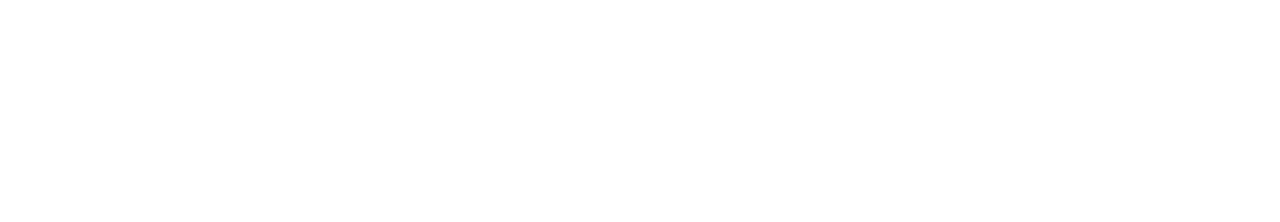
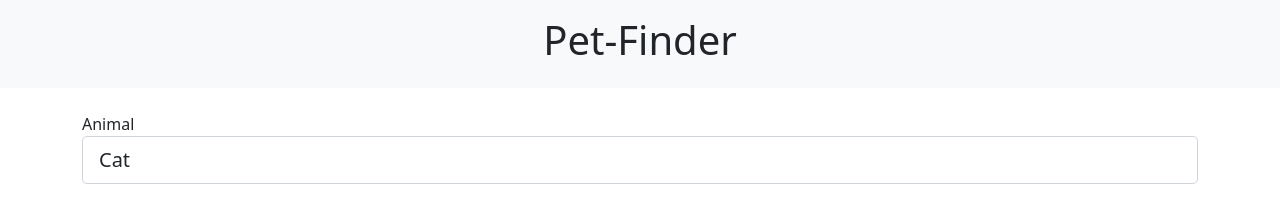
Before and after one commit to AbrahamTesla/petFinder, a website: page index.html in a window 1280 px wide. Drawn offline with nearby package versions, Linux system fonts and the light colour scheme.

Commit message:
adding html

```diff
--- a/index.html
+++ b/index.html
@@ -12,5 +12,22 @@
       />
       <title>PET FINDER</title>
    </head>
-   <body></body>
+   <body>
+      <header class="bg-light text-center mb-4 p-3">
+         <h1>Pet-Finder</h1>
+      </header>
+      <div class="container">
+         <form id="pet-form">
+            <div class="form-group">
+               <label for="animal">Animal</label>
+               <select id="animal" class="form-control form-control-lg mb-3">
+                  <option value="cat">Cat</option>
+                  <option value="dog">Dog</option>
+                  <option value="bird">Bird</option>
+                  <option value="barnyard">Barn yard</option>
+               </select>
+            </div>
+         </form>
+      </div>
+   </body>
 </html>
--- a/package.json
+++ b/package.json
@@ -11,5 +11,8 @@
     "finder"
   ],
   "author": "Vincent Manlangit",
-  "license": "ISC"
+  "license": "ISC",
+  "dependencies": {
+    "fetch-jsonp": "^1.2.1"
+  }
 }
```
Also changed, not shown: 1 other file.
